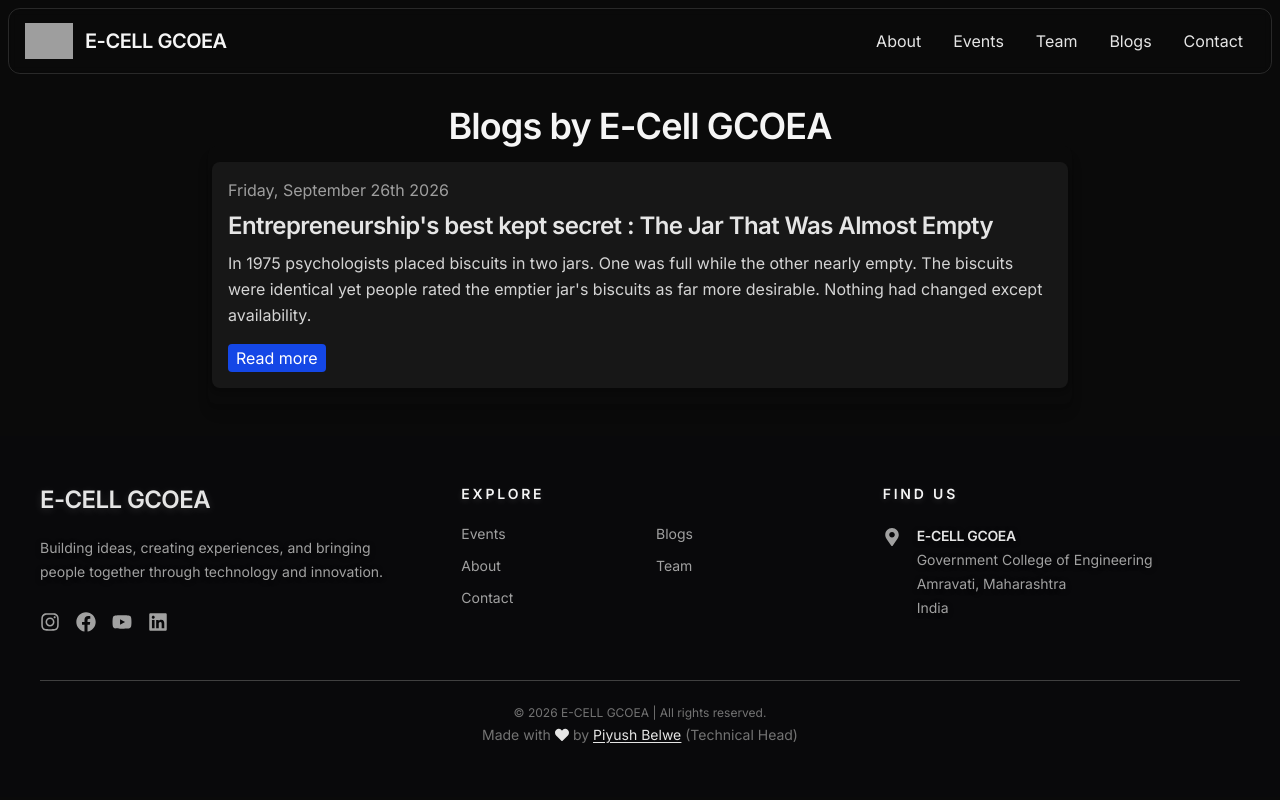
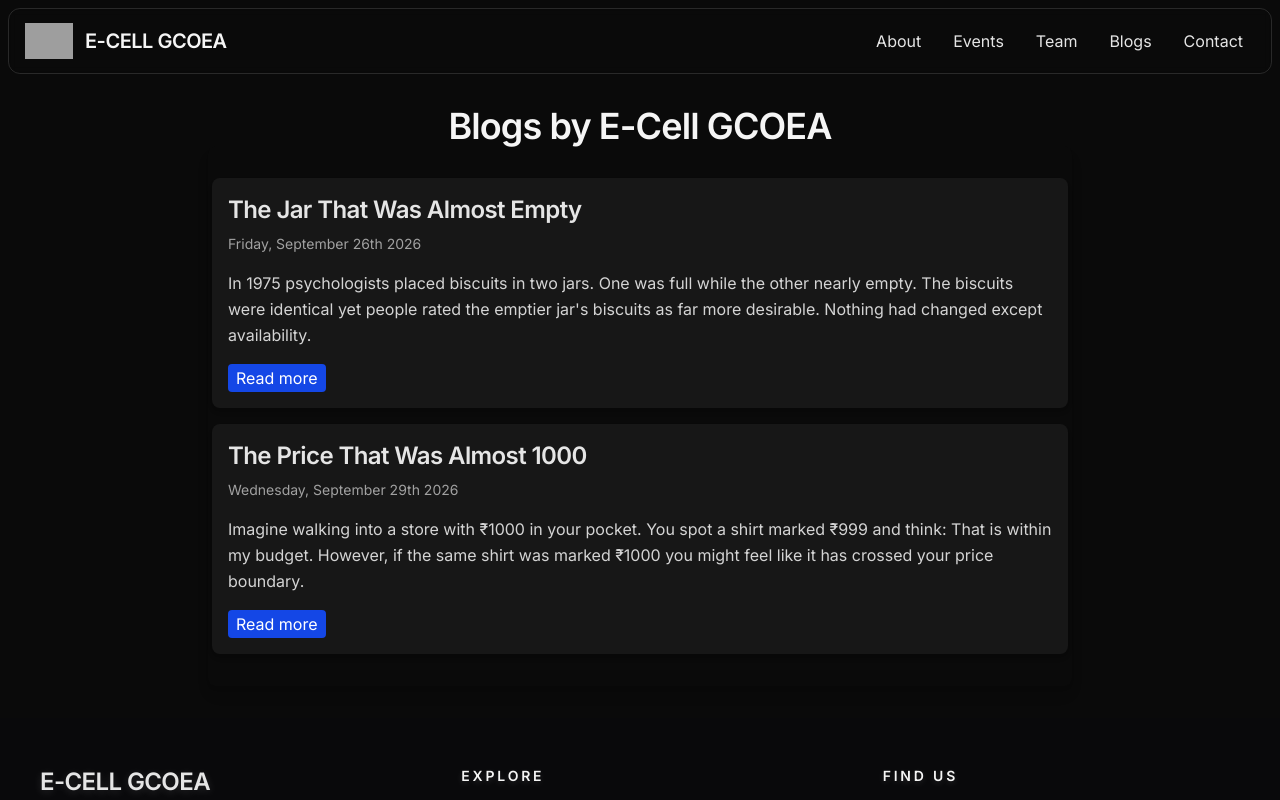
Before and after one commit to p1yushbelwe/ecell-gcoea, a Next.js app: page /blogs in a window 1280 px wide. Shown: the top 800 px of the page. Built offline with nearby package versions, Linux system fonts and the light colour scheme; grey boxes are pictures that could not be loaded.

Commit message:
Added new blog and handle multiple blogs

```diff
--- a/app/blogs/[slug]/page.tsx
+++ b/app/blogs/[slug]/page.tsx
@@ -1,10 +1,12 @@
 import theJarThatWasAlmostEmpty from "@/blogs/theJarThatWasAlmostEmpty";
+import thePriceThatWasAlmost1000 from "@/blogs/thePriceThatWasAlmost1000";
 
 
 
 
 const blogs = {
   "the-jar-that-was-almost-empty": theJarThatWasAlmostEmpty,
+  "the-price-that-was-almost-1000": thePriceThatWasAlmost1000,
 };
 
 export function generateStaticParams() {
--- /dev/null
+++ b/app/blogs/blogs.json
@@ -0,0 +1,16 @@
+[
+    {
+        "id": "1",
+        "date":"Friday, September 26th 2026",
+        "title": "The Jar That Was Almost Empty",
+        "description": "In 1975 psychologists placed biscuits in two jars. One was full while the other nearly empty. The biscuits were identical yet people rated the emptier jar's biscuits as far more desirable. Nothing had changed except availability.",
+        "link": "/blogs/the-jar-that-was-almost-empty"
+    },
+    {
+        "id": "2",
+        "date":"Wednesday, September 29th 2026",
+        "title": "The Price That Was Almost 1000",
+        "description": "Imagine walking into a store with ₹1000 in your pocket. You spot a shirt marked ₹999 and think: That is within my budget. However, if the same shirt was marked ₹1000 you might feel like it has crossed your price boundary.",
+        "link": "/blogs/the-price-that-was-almost-1000"
+    }
+]
--- a/app/blogs/page.tsx
+++ b/app/blogs/page.tsx
@@ -1,6 +1,7 @@
 import Navbar from "@/components/layout/Navbar";
 import Footer from "@/components/section/Footer";
 import Link from "next/link";
+  import blogs from "./blogs.json";
 // import Social from "@/components/layout/Social"
 
 export default function BlogsPage() {
@@ -12,24 +13,25 @@ export default function BlogsPage() {
           Blogs by E-Cell GCOEA
         </h1>
 
-        <div className="bg-neutral-950 px-1  py-4 rounded-lg shadow-lg">
-          <div className="bg-neutral-900 p-4 rounded-lg shadow-md hover:shadow-lg transition-shadow duration-300">
-            <p className="text-neutral-400/98 mb-2">Friday, September 26th 2026</p>
-            <h1 className="text-2xl font-semibold mb-2 text-neutral-200 tracking-tight text-balance">
-              Entrepreneurship's best kept secret : The Jar That Was Almost
-              Empty
-            </h1>
-            <p className="text-neutral-300 leading-relaxed">
-              In 1975 psychologists placed biscuits in two jars. One was full
-              while the other nearly empty. The biscuits were identical yet
-              people rated the emptier jar's biscuits as far more desirable.
-              Nothing had changed except availability.
-            </p>
+        <div className="bg-neutral-950 px-1 py-4 rounded-lg shadow-lg">
+          {blogs.map((blog) => (
+            <div
+              key={blog.id}
+              className="bg-neutral-900 p-4 rounded-lg shadow-md hover:shadow-lg transition-shadow duration-300 my-4"
+            >
+              <h2 className="text-2xl font-semibold mb-2 text-neutral-200 tracking-tight text-balance">
+                {blog.title}
+              </h2>
+              <p className="text-neutral-400 text-sm mb-4">
+                {blog.date}
+              </p>
+              <p className="text-neutral-300 leading-relaxed">{blog.description}</p>
 
-            <button className="mt-4 px-2 py-0.5 bg-blue-700 text-white rounded-sm hover:bg-blue-800 focus:outline-none focus:ring-2 focus:ring-blue-400">
-              <Link href="/blogs/the-jar-that-was-almost-empty">Read more</Link>
-            </button>
-          </div>
+              <button className="mt-4 px-2 py-0.5 bg-blue-700 text-white rounded-sm hover:bg-blue-800 focus:outline-none focus:ring-2 focus:ring-blue-400">
+                <Link href={blog.link}>Read more</Link>
+              </button>
+            </div>
+          ))}
         </div>
       </div>
       <Footer />
--- /dev/null
+++ b/blogs/thePriceThatWasAlmost1000.tsx
@@ -0,0 +1,128 @@
+import Navbar from "@/components/layout/Navbar";
+import Footer from "@/components/section/Footer";
+import Social from "@/components/layout/Social";
+import Link from "next/link";
+
+export default function thePriceThatWasAlmost1000() {
+  return (
+    <div className="py-0.5 font-inter bg-neutral-950 min-h-screen selection:bg-gray-500/20 selection:text-blue-600/8">
+      <Navbar />
+      <div className="max-w-3xl mx-auto sm:px-4 px-3 py-8">
+        <div className="flex justify-between items-center mb-4">
+          <p className="text-neutral-400/98">Friday, September 29th 2026</p>
+        </div>
+        <h1 className="text-4xl font-semibold mb-4 text-neutral-100 text-shadow-lg tracking-tight text-balance">
+          Entrepreneurship's Best Kept Secret: The Price That Was Almost ₹1000
+        </h1>
+        <div className="flex justify-between items-center mb-2">
+          <p className="text-[18px]/7 text-neutral-300/98">
+            by{" "}
+            <span className="text-blue-500">
+              <Link href="https://ecell.gcoea.ac.in">E-Cell GCOEA</Link>
+            </span>
+          </p>
+
+          <div className="mb-4">
+            <Social />
+          </div>
+        </div>
+
+        <hr className="border-neutral-100 mb-8" />
+
+        <img
+          src={
+            "https://ik.imagekit.io/ecellgcoea/ecell-website/ecellgcoea/blogs/the-price-that-almost-1000.jpeg"
+          }
+          className="w-full h-auto mb-6 scale-100"
+        />
+
+        <div className="text-pretty *:text-shadow-lg *:tracking-normal">
+          <p className="sm:text-[20px]/7 text-[18px]/7 text-neutral-300/98 mb-6">
+            Imagine walking into a store with ₹1000 in your pocket. You spot a
+            shirt marked ₹999 and think: That is within my budget. However, if
+            the same shirt was marked ₹1000 you might feel like it has crossed
+            your price boundary.
+          </p>
+
+          <p className="sm:text-[20px]/7 text-[18px]/7 text-neutral-300/98 mb-6">
+            The difference being ₹1
+          </p>
+          <p className="sm:text-[20px]/7 text-[18px]/7 text-neutral-300/98 mb-6">
+            This is known as the left digit effect. Our brain processes pricing
+            left to right, hence why the first digit carries more weight. ₹999
+            feels like part of the ₹900 bracket while ₹1000 strays out of it.
+          </p>
+          <p className="sm:text-[20px]/7 text-[18px]/7 text-neutral-300/98 mb-6">
+            However, here is where the story takes an interesting turn.
+          </p>
+          <p className="sm:text-[20px]/7 text-[18px]/7 text-neutral-300/98 mb-6">
+            A 1996 field experiment at a women's clothing retailer found that
+            prices ending in 99 had higher sales than those with nearby whole
+            dollar prices.
+          </p>
+          <p className="sm:text-[20px]/7 text-[18px]/7 text-neutral-300/98 mb-6">
+            Decades later a meta analysis of pricing research revealed that
+            merely placing a price just below another can affect how consumers
+            perceive the value of a good depending on the context.
+          </p>
+          <p className="sm:text-[20px]/7 text-[18px]/7 text-neutral-300/98 mb-6">
+            The product did not change, nor did its quality. Only one rupee was
+            changed in the equation
+          </p>
+          <p className="sm:text-[20px]/7 text-[18px]/7 text-neutral-300/98 mb-6">
+            So the next time you are standing in front of a counter with ₹1000
+            in your pocket just to see a ₹999 price tag, remember the shirt from
+            the begining. You did not become richer. The number did.
+          </p>
+        </div>
+
+        <div className="mb-4">
+          <h1 className="text-2xl font-semibold mb-2 text-neutral-200 tracking-tight text-balance">
+            References:
+          </h1>
+          <ul className="mt-8 space-y-3 text-lg text-blue-500">
+            <li>
+              <a
+                href="https://doi.org/10.1086/429600"
+                target="_blank"
+                rel="noopener noreferrer"
+                className="hover:text-neutral-200 transition-colors"
+              >
+                Thomas, M. & Morwitz, V. (2005). Penny Wise and Pound Foolish:
+                The Left Digit Effect in Price Cognition. Journal of Consumer
+                Research, 32(1), 54–64.
+              </a>
+            </li>
+
+            <li>
+              <a
+                href="https://doi.org/10.1016/S0022-4359(96)90013-5"
+                target="_blank"
+                rel="noopener noreferrer"
+                className="hover:text-neutral-200 transition-colors"
+              >
+                Schindler, R. M. & Kibarian, T. M. (1996). Increased Consumer
+                Sales Response Through Use of 99 Ending Prices. Journal of
+                Retailing, 72(2), 187–199.
+              </a>
+            </li>
+
+            <li>
+              <a
+                href="https://doi.org/10.1002/jcpy.1353"
+                target="_blank"
+                rel="noopener noreferrer"
+                className="hover:text-neutral-200 transition-colors"
+              >
+                Troll, E. S., Frankenbach, J., Friese, M. & Loschelder, D. D.
+                (2024). A Meta Analysis on the Effects of Just Below Versus
+                Round Prices. Journal of Consumer Psychology, 34(2), 299–325.
+              </a>
+            </li>
+          </ul>
+        </div>
+      </div>
+      <Footer />
+    </div>
+  );
+}
--- a/components/section/Blog.tsx
+++ b/components/section/Blog.tsx
@@ -1,33 +1,32 @@
 import Link from "next/link";
+import blogs from "@/app/blogs/blogs.json";
 
 export default function Blog() {
   return (
     <div className="bg-neutral-950/98 font-inter">
-
-
       <div className="max-w-4xl mx-auto sm:px-4 px-3 py-8 bg-transparent">
-
         <h1 className="text-center text-4xl font-semibold text-neutral-200 tracking-tight text-balance mb-8">
           Recent Blogs
         </h1>
 
-
-        <div className="bg-neutral-900 p-4 rounded-lg shadow-md hover:shadow-lg transition-shadow duration-300">
-        <p className="text-neutral-400/98 mb-2">Friday, September 26th 2026</p>
+        {blogs.map((blog) => (
+          <div
+            key={blog.id}
+            className="bg-neutral-900 p-4 rounded-lg shadow-md hover:shadow-lg transition-shadow duration-300 my-8"
+          >
+            <p className="text-neutral-400/98 mb-2">{blog.date}</p>
             <h1 className="text-2xl font-semibold mb-2 text-neutral-200 tracking-tight text-balance">
-          Entrepreneurship's best kept secret : The Jar That Was Almost Empty
+              {blog.title}
             </h1>
             <p className="text-neutral-300 leading-relaxed">
-          In 1975 psychologists placed biscuits in two jars. One was full while
-          the other nearly empty. The biscuits were identical yet people rated
-          the emptier jar's biscuits as far more desirable. Nothing had changed
-          except availability.
+              {blog.description}
             </p>
 
             <button className="mt-4 px-2 py-0.5 bg-blue-700 text-white rounded-sm hover:bg-blue-800 focus:outline-none focus:ring-2 focus:ring-blue-400">
-          <Link href="/blogs/the-jar-that-was-almost-empty">Read more</Link>
+              <Link href={`${blog.link}`}>Read more</Link>
             </button>
           </div>
+        ))}
       </div>
     </div>
   );
```
Also changed, not shown: blogs/theJarThatWasAlmostEmpty.tsx (+9 -3 lines). Lines whose indentation alone changed are shown as unchanged.
